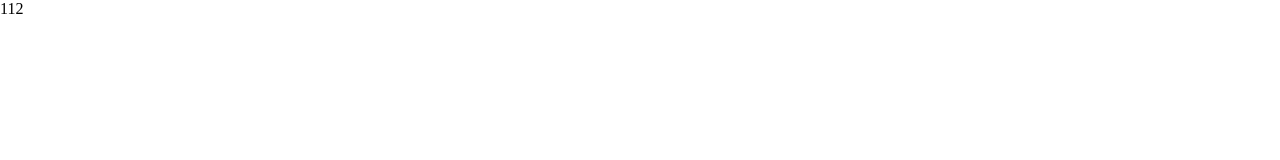
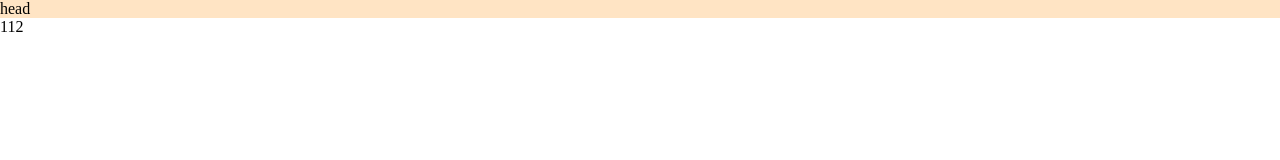
Before and after one commit to d666o/git-test, a plain HTML site: page index.html in a window 1280 px wide. Drawn offline with Linux system fonts and the light colour scheme.

Commit message:
feature: header

```diff
--- a/index.html
+++ b/index.html
@@ -7,6 +7,7 @@
     <title>Test document</title>
 </head>
 <body>
+    <header class="header">head</header>
     112
 </body>
 </html>
--- a/style.css
+++ b/style.css
@@ -2,3 +2,7 @@
     margin: 0;
     padding: 0;
 }
+
+.header {
+    background-color: bisque;
+}
```
